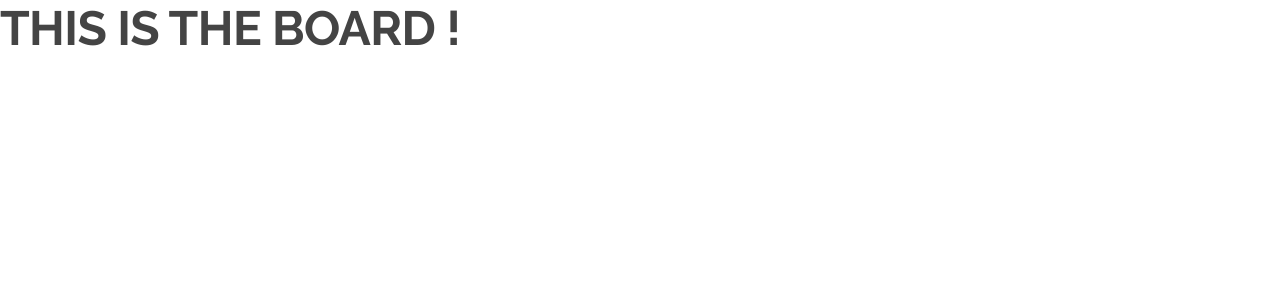
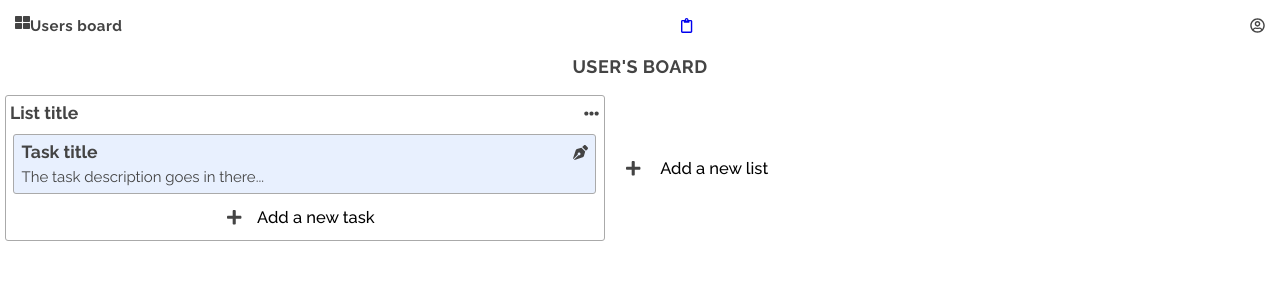
Before and after one commit to biscuitheory/checklist_client, a React (Create React App) app: page /board in a window 1280 px wide. Shown: the top 300 px of the page. Built offline with nearby package versions, Linux system fonts and the light colour scheme; no server answers.

Commit message:
💄updated dashboard styles

```diff
--- a/public/index.html
+++ b/public/index.html
@@ -3,7 +3,7 @@
   <head>
     <meta charset="utf-8" />
     <link rel="icon" href="%PUBLIC_URL%/favicon.ico" />
-    <meta name="viewport" content="width=device-width, initial-scale=1" />
+    <meta name="viewport" content="width=device-width, initial-scale=1" viewport-fit=cover />
     <meta name="theme-color" content="#000000" />
     <meta
       name="description"
--- a/src/App.jsx
+++ b/src/App.jsx
@@ -7,7 +7,7 @@ import { loaduser } from './actions/index';
 import Homepage from './pages/Homepage';
 import Signup from './pages/Signup';
 import Signin from './pages/Signin';
-import Board from './pages/Board';
+import Dashboard from './pages/Dashboard';
 // import PublicRoute from './components/common/PublicRoute';
 // import PrivateRoute from './components/common/PrivateRoute';
 
@@ -40,7 +40,7 @@ function App() {
         <Route exact path="/" component={Homepage} />
         <Route exact path="/signup" component={Signup} />
         <Route exact path="/signin" component={Signin} />
-        <Route path="/board" component={Board} />
+        <Route path="/board" component={Dashboard} />
       </Switch>
     </Router>
   );
--- /dev/null
+++ b/src/components/buttons/AddItemButton.jsx
@@ -0,0 +1,15 @@
+import React from 'react';
+
+import { FontAwesomeIcon } from '@fortawesome/react-fontawesome';
+import { faPlus } from '@fortawesome/free-solid-svg-icons';
+
+const AddItemButton = ({ children }) => {
+  return (
+    <div className="add-item-button">
+      <FontAwesomeIcon icon={faPlus} />
+      <button type="button">{children}</button>
+    </div>
+  );
+};
+
+export default AddItemButton;
--- /dev/null
+++ b/src/components/layout/Navbar.jsx
@@ -0,0 +1,24 @@
+import React from 'react';
+
+import { FontAwesomeIcon } from '@fortawesome/react-fontawesome';
+import { faClipboard, faUserCircle } from '@fortawesome/free-regular-svg-icons';
+import { faThLarge } from '@fortawesome/free-solid-svg-icons';
+
+const Navbar = () => {
+  return (
+    <div className="navbar__container">
+      <div className="navbar__container-board">
+        <FontAwesomeIcon icon={faThLarge} />
+        <h2>Users board</h2>
+      </div>
+      <a href="/" className="navbar__container-app">
+        <FontAwesomeIcon icon={faClipboard} />
+      </a>
+      <div className="navbar__container-user">
+        <FontAwesomeIcon icon={faUserCircle} />
+      </div>
+    </div>
+  );
+};
+
+export default Navbar;
--- a/src/pages/Board.jsx
+++ /dev/null
@@ -1,11 +0,0 @@
-import React from 'react';
-
-const Board = () => {
-  return (
-    <>
-      <h1>This is the Board !</h1>
-    </>
-  );
-};
-
-export default Board;
--- /dev/null
+++ b/src/pages/Dashboard.jsx
@@ -0,0 +1,39 @@
+import React from 'react';
+
+import { FontAwesomeIcon } from '@fortawesome/react-fontawesome';
+import { faEllipsisH, faPenNib } from '@fortawesome/free-solid-svg-icons';
+
+import Navbar from '../components/layout/Navbar';
+import AddItemButton from '../components/buttons/AddItemButton';
+
+const Dashboard = () => {
+  return (
+    <>
+      <Navbar />
+      <div className="dashboard__container">
+        <h2>User&apos;s Board</h2>
+        <div className="dashboard__container-lists">
+          <div className="dashboard__container-lists-list">
+            <div className="dashboard__container-lists-list-header">
+              <h3>List title</h3>
+              <FontAwesomeIcon icon={faEllipsisH} />
+            </div>
+            <div className="dashboard__container-lists-list-card">
+              <div className="dashboard__container-lists-list-card-header">
+                <h3>Task title</h3>
+                <FontAwesomeIcon icon={faPenNib} />
+              </div>
+              <div className="dashboard__container-lists-list-card-description">
+                <p>The task description goes in there...</p>
+              </div>
+            </div>
+            <AddItemButton text="task">Add a new task</AddItemButton>
+          </div>
+          <AddItemButton text="list">Add a new list</AddItemButton>
+        </div>
+      </div>
+    </>
+  );
+};
+
+export default Dashboard;
--- a/src/styles/App.scss
+++ b/src/styles/App.scss
@@ -6,5 +6,7 @@
 @import '../styles/base/typography';
 
 @import '../styles/layout/forms';
+@import '../styles/layout/navbar';
+@import '../styles/layout/welcome';
 
-@import '../styles/layout/welcome';
+@import '../styles/pages/dashboard';
--- a/src/styles/base/_reset.scss
+++ b/src/styles/base/_reset.scss
@@ -4,8 +4,30 @@
   box-sizing: border-box;
 }
 
-html, body {
+html,
+body {
   width: 100vw;
   height: 100vh;
   scroll-behavior: smooth;
 }
+
+:root {
+  --safe-area-inset-top: 0px;
+  --safe-area-inset-right: 0px;
+  --safe-area-inset-bottom: 0px;
+  --safe-area-inset-left: 0px;
+
+  @supports (top: constant(safe-area-inset-top)) {
+    --safe-area-inset-top: constant(safe-area-inset-top);
+    --safe-area-inset-right: constant(safe-area-inset-right);
+    --safe-area-inset-bottom: constant(safe-area-inset-bottom);
+    --safe-area-inset-left: constant(safe-area-inset-left);
+  }
+
+  @supports (top: env(safe-area-inset-top)) {
+    --safe-area-inset-top: env(safe-area-inset-top);
+    --safe-area-inset-right: env(safe-area-inset-right);
+    --safe-area-inset-bottom: env(safe-area-inset-bottom);
+    --safe-area-inset-left: env(safe-area-inset-left);
+  }
+}
--- a/src/styles/helpers/_buttons.scss
+++ b/src/styles/helpers/_buttons.scss
@@ -52,3 +52,24 @@
   margin: 0.8em 0 0 -1.6em;
   cursor: pointer;
 }
+
+.add-item-button {
+
+  padding: 0.3em 0.5em;
+  display: flex;
+  justify-content: center;
+  align-items: center;
+  font-size: 1.1em;
+  margin: 0.5em;
+  cursor: pointer;
+
+  & button {
+    background: none;
+    border: none;
+    font-family: 'Raleway';
+    font-size: 1em;
+    font-weight: 500;
+    margin-left: 0.5em;
+    min-width: 8em;
+  }
+}
--- /dev/null
+++ b/src/styles/layout/_navbar.scss
@@ -0,0 +1,19 @@
+.navbar__container {
+  display: flex;
+  flex-direction: row;
+  justify-content: space-between;
+  margin: 1em;
+
+  &-board {
+    display: flex;
+    flex-direction: row;
+
+    & h2 {
+      display: none;
+      @include media(desktop) {
+        display: flex;
+        font-size: 1em;
+      }
+    }
+  }
+}
--- /dev/null
+++ b/src/styles/pages/_dashboard.scss
@@ -0,0 +1,65 @@
+.dashboard__container {
+  // border: 1px solid green;
+  width: 100%;
+
+  & h2 {
+    font-size: 1.2em;
+    text-transform: uppercase;
+    text-align: center;
+  }
+
+  &-lists {
+    display: flex;
+    flex-direction: row;
+    overflow: auto;
+
+    &-list {
+      margin: 1em 0.3em;
+      width: 40em;
+      border: 1px solid $color--brinput;
+      border-radius: 0.2em;
+
+      &-header {
+        display: flex;
+        flex-direction: row;
+        justify-content: space-between;
+        align-items: center;
+        margin: 0.3em;
+      }
+
+      &-footer {
+        padding: 0.3em 0.5em;
+        display: flex;
+        justify-content: center;
+        align-items: center;
+        font-size: 1.1em;
+        margin: 0.5em;
+        cursor: pointer;
+
+        & button {
+          background: none;
+          border: none;
+          font-family: 'Raleway';
+          font-size: 1em;
+          font-weight: 500;
+          margin-left: 0.5em;
+        }
+      }
+
+      &-card {
+        border: 1px solid $color--brinput;
+        border-radius: 0.2em;
+        background: $color--bginput;
+        margin: 0.5em;
+        padding: 0.3em 0.5em;
+
+        &-header {
+          display: flex;
+          flex-direction: row;
+          justify-content: space-between;
+          align-items: center;
+        }
+      }
+    }
+  }
+}
```
Also changed, not shown: 1 other file (tests, documents, lock files or other folders).
